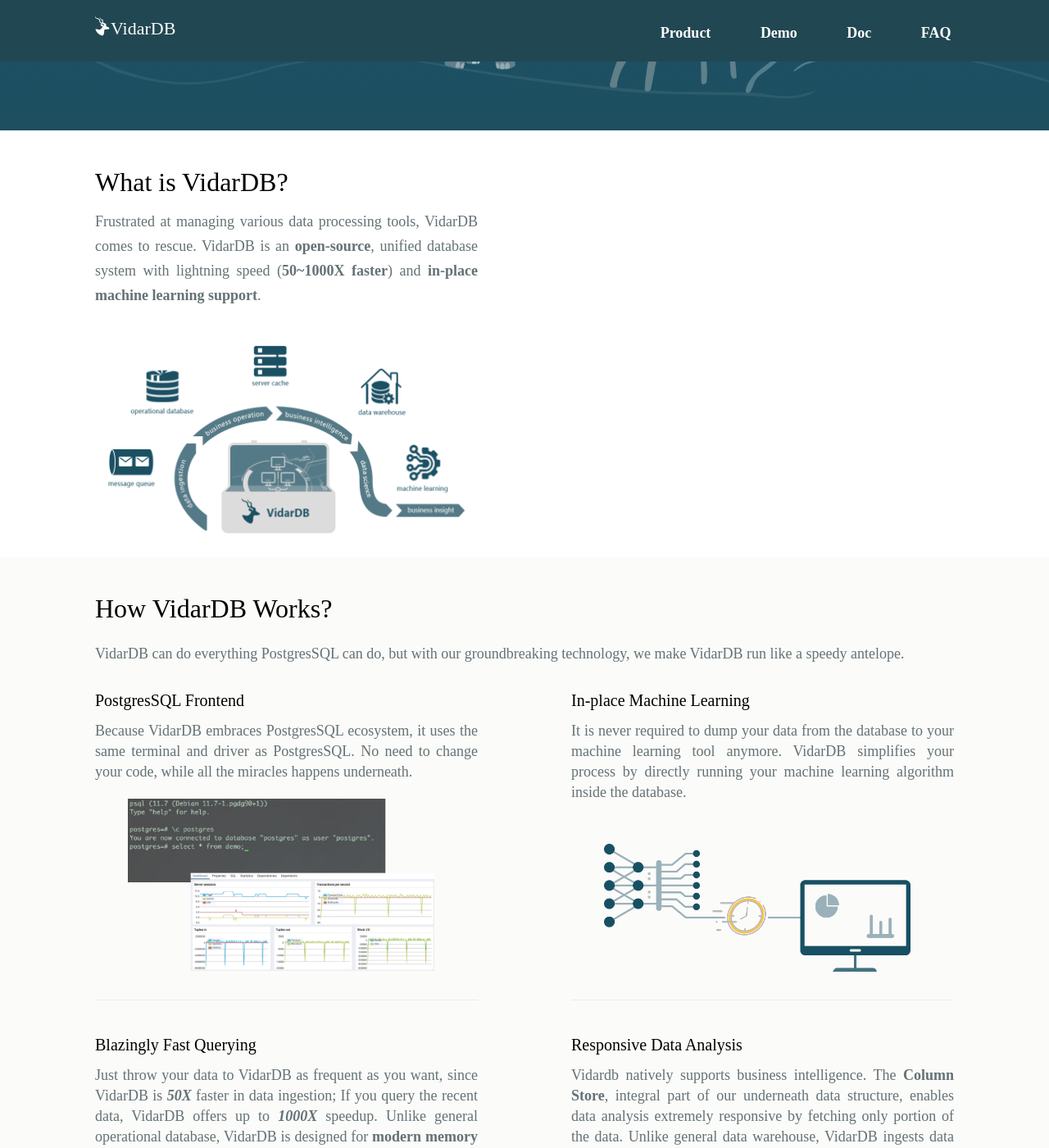
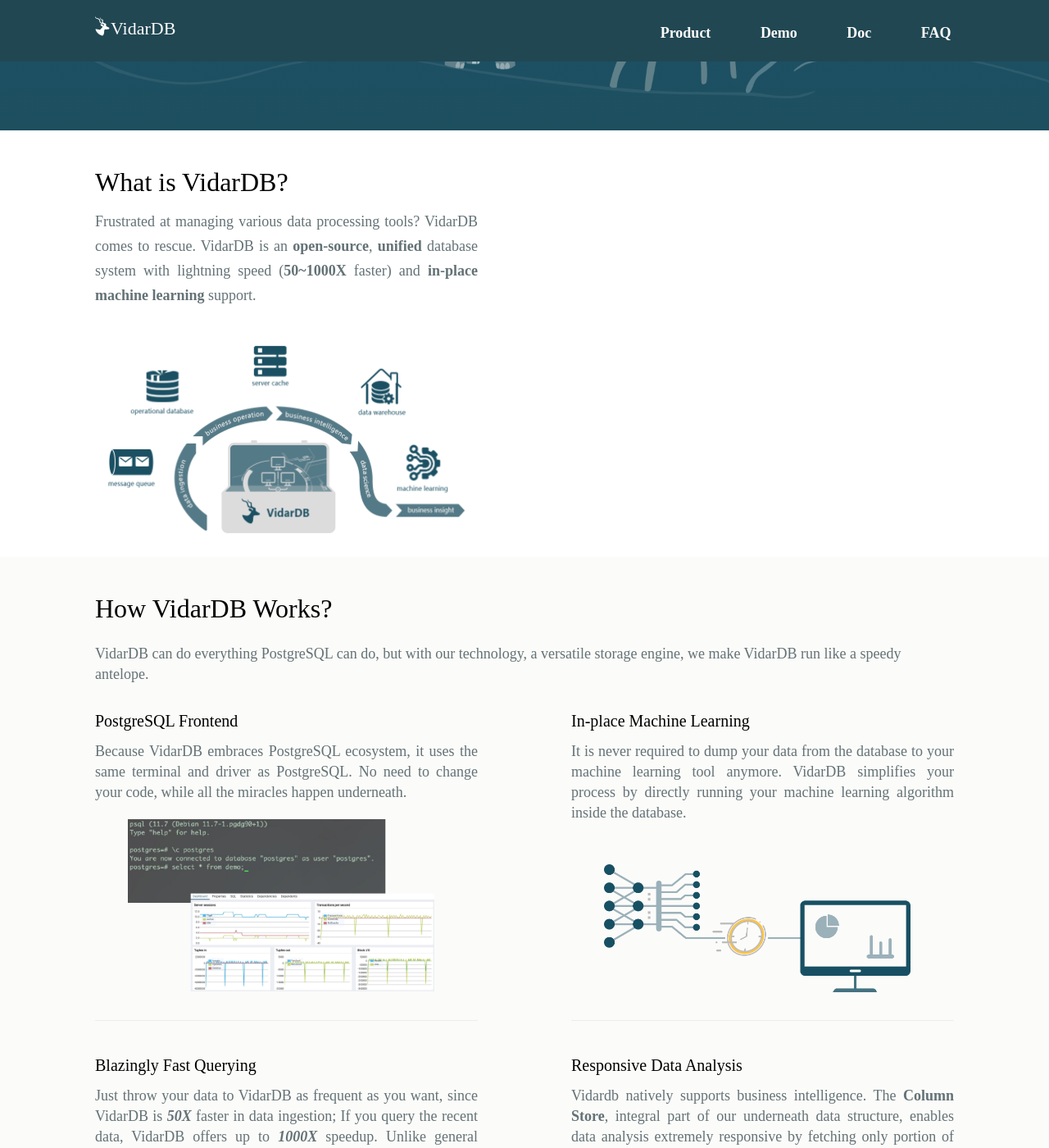
Before and after one commit to vidardb/vidardb.github.io, a Jekyll site: the page built from index.html, in a window 1280 px wide and 1400 px high, scrolled down 491 px. Shown: the whole window at 82% size. Built offline with Jekyll 4.4.1, drawn with Linux system fonts in a browser that asks for light colours; the list of posts is cut into pages by our own code.

Commit message:
Update index.html

```diff
--- a/index.html
+++ b/index.html
@@ -22,9 +22,9 @@
             <article>
                 <h1>What is VidarDB?</h1>
                 <p>
-                    Frustrated at managing various data processing tools, VidarDB comes to rescue.
-                    VidarDB is an <strong>open-source</strong>, unified database system with lightning speed (<strong>50~1000X faster</strong>)
-                    and <strong>in-place machine learning support</strong>.
+                    Frustrated at managing various data processing tools? VidarDB comes to rescue.
+                    VidarDB is an <strong>open-source</strong>, <strong>unified</strong> database system with lightning speed (<strong>50~1000X </strong>faster)
+                    and <strong>in-place machine learning </strong>support.
                 </p>
                 <img src="/assets/images/landing/vidardb-intro.png">
             </article>
@@ -38,14 +38,17 @@
     <div class="feature modern-stacks">
         <div class="site-container">
             <h1>How VidarDB Works?</h1>
-            <p>VidarDB can do everything PostgresSQL can do, but with our groundbreaking technology, we make VidarDB run like a speedy antelope.</p>
+            <p>
+                VidarDB can do everything PostgreSQL can do, but with our technology, a versatile storage engine,
+                we make VidarDB run like a speedy antelope.
+            </p>
             <section class="feature-content">
                 <article>
-                    <h2>PostgresSQL Frontend</h2>
+                    <h2>PostgreSQL Frontend</h2>
                     <p>
-                        Because VidarDB embraces PostgresSQL ecosystem,
-                        it uses the same terminal and driver as PostgresSQL. No need to change your code,
-                        while all the miracles happens underneath.
+                        Because VidarDB embraces PostgreSQL ecosystem,
+                        it uses the same terminal and driver as PostgreSQL. No need to change your code,
+                        while all the miracles happen underneath.
                     </p>
                     <img src="/assets/images/landing/1-postgres-frontend.png">
                 </article>
```
